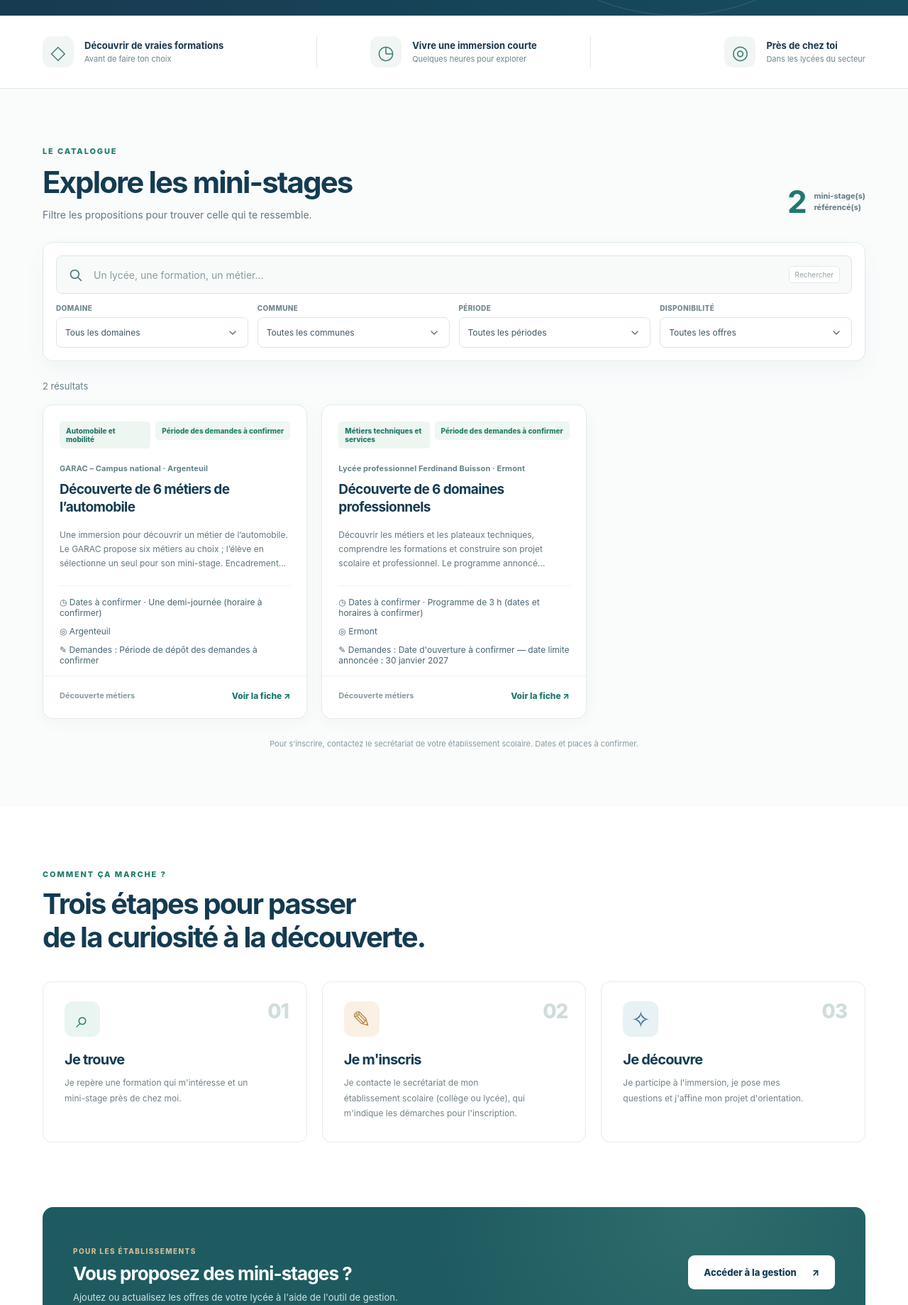
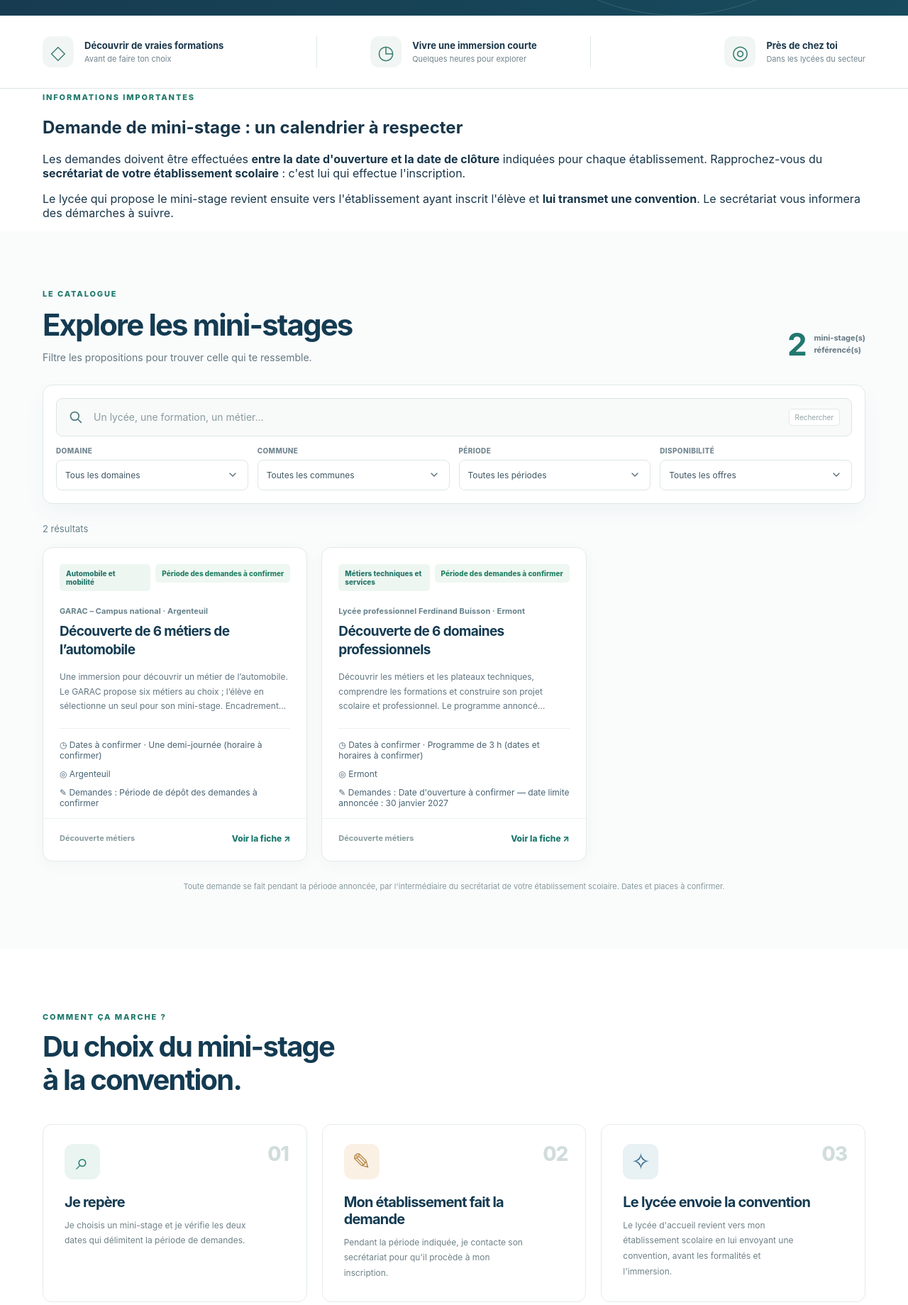
Before and after one commit to ygirardin/mini-stages-lycees, a plain HTML site: page index.html in a window 1280 px wide. Shown: the part 664-2503 px from the top of the page at 71% size. Drawn offline with Linux system fonts and the light colour scheme.

Commit message:
Expliquer la période des demandes et l'envoi de convention

```diff
--- a/index.html
+++ b/index.html
@@ -67,6 +67,13 @@
       </div>
     </section>
 
+    <section class="request-notice" aria-labelledby="requestNoticeTitle">
+      <div class="container"><div class="request-notice-inner">
+        <div><span class="section-kicker">INFORMATIONS IMPORTANTES</span><h2 id="requestNoticeTitle">Demande de mini-stage : un calendrier à respecter</h2></div>
+        <div><p>Les demandes doivent être effectuées <strong>entre la date d'ouverture et la date de clôture</strong> indiquées pour chaque établissement. Rapprochez-vous du <strong>secrétariat de votre établissement scolaire</strong> : c'est lui qui effectue l'inscription.</p><p>Le lycée qui propose le mini-stage revient ensuite vers l'établissement ayant inscrit l'élève et <strong>lui transmet une convention</strong>. Le secrétariat vous informera des démarches à suivre.</p></div>
+      </div></div>
+    </section>
+
     <section class="listing-section" id="offres" aria-labelledby="offersHeading">
       <div class="container">
         <div class="section-heading">
@@ -85,7 +92,7 @@
             <div class="filter-select"><label for="domainFilter">Domaine</label><select id="domainFilter"><option value="">Tous les domaines</option></select></div>
             <div class="filter-select"><label for="cityFilter">Commune</label><select id="cityFilter"><option value="">Toutes les communes</option></select></div>
             <div class="filter-select"><label for="monthFilter">Période</label><select id="monthFilter"><option value="">Toutes les périodes</option></select></div>
-            <div class="filter-select"><label for="statusFilter">Disponibilité</label><select id="statusFilter"><option value="all">Toutes les offres</option><option value="open">Inscriptions possibles</option><option value="upcoming">À venir</option></select></div>
+            <div class="filter-select"><label for="statusFilter">Disponibilité</label><select id="statusFilter"><option value="all">Toutes les offres</option><option value="open">Période de demandes ouverte</option><option value="upcoming">À venir</option></select></div>
           </div>
         </div>
 
@@ -97,18 +104,18 @@
           <p id="emptyText">Les offres des lycées apparaîtront ici dès leur publication.</p>
           <div class="empty-actions"><button type="button" id="emptyReset" class="button button-dark" hidden>Réinitialiser les filtres</button><a id="demoLink" class="button button-outline" href="?demo=1">Découvrir le site en démonstration</a></div>
         </div>
-        <p class="data-note" id="dataNote">Pour s’inscrire, contactez le secrétariat de votre établissement scolaire. Dates et places à confirmer.</p>
+        <p class="data-note" id="dataNote">Toute demande se fait pendant la période annoncée, par l'intermédiaire du secrétariat de votre établissement scolaire. Dates et places à confirmer.</p>
       </div>
     </section>
 
     <section class="steps-section" id="mode-emploi" aria-labelledby="stepsHeading">
       <div class="container">
         <div class="section-kicker">COMMENT ÇA MARCHE ?</div>
-        <h2 id="stepsHeading">Trois étapes pour passer<br>de la curiosité à la découverte.</h2>
+        <h2 id="stepsHeading">Du choix du mini-stage<br>à la convention.</h2>
         <div class="steps-grid">
-          <article class="step"><span class="step-num">01</span><div class="step-pict" aria-hidden="true">⌕</div><h3>Je trouve</h3><p>Je repère une formation qui m'intéresse et un mini-stage près de chez moi.</p></article>
-          <article class="step"><span class="step-num">02</span><div class="step-pict" aria-hidden="true">✎</div><h3>Je m'inscris</h3><p>Je contacte le secrétariat de mon établissement scolaire (collège ou lycée), qui m'indique les démarches pour l'inscription.</p></article>
-          <article class="step"><span class="step-num">03</span><div class="step-pict" aria-hidden="true">✧</div><h3>Je découvre</h3><p>Je participe à l'immersion, je pose mes questions et j'affine mon projet d'orientation.</p></article>
+          <article class="step"><span class="step-num">01</span><div class="step-pict" aria-hidden="true">⌕</div><h3>Je repère</h3><p>Je choisis un mini-stage et je vérifie les deux dates qui délimitent la période de demandes.</p></article>
+          <article class="step"><span class="step-num">02</span><div class="step-pict" aria-hidden="true">✎</div><h3>Mon établissement fait la demande</h3><p>Pendant la période indiquée, je contacte son secrétariat pour qu'il procède à mon inscription.</p></article>
+          <article class="step"><span class="step-num">03</span><div class="step-pict" aria-hidden="true">✧</div><h3>Le lycée envoie la convention</h3><p>Le lycée d'accueil revient vers mon établissement scolaire en lui envoyant une convention, avant les formalités et l'immersion.</p></article>
         </div>
       </div>
     </section>
```
